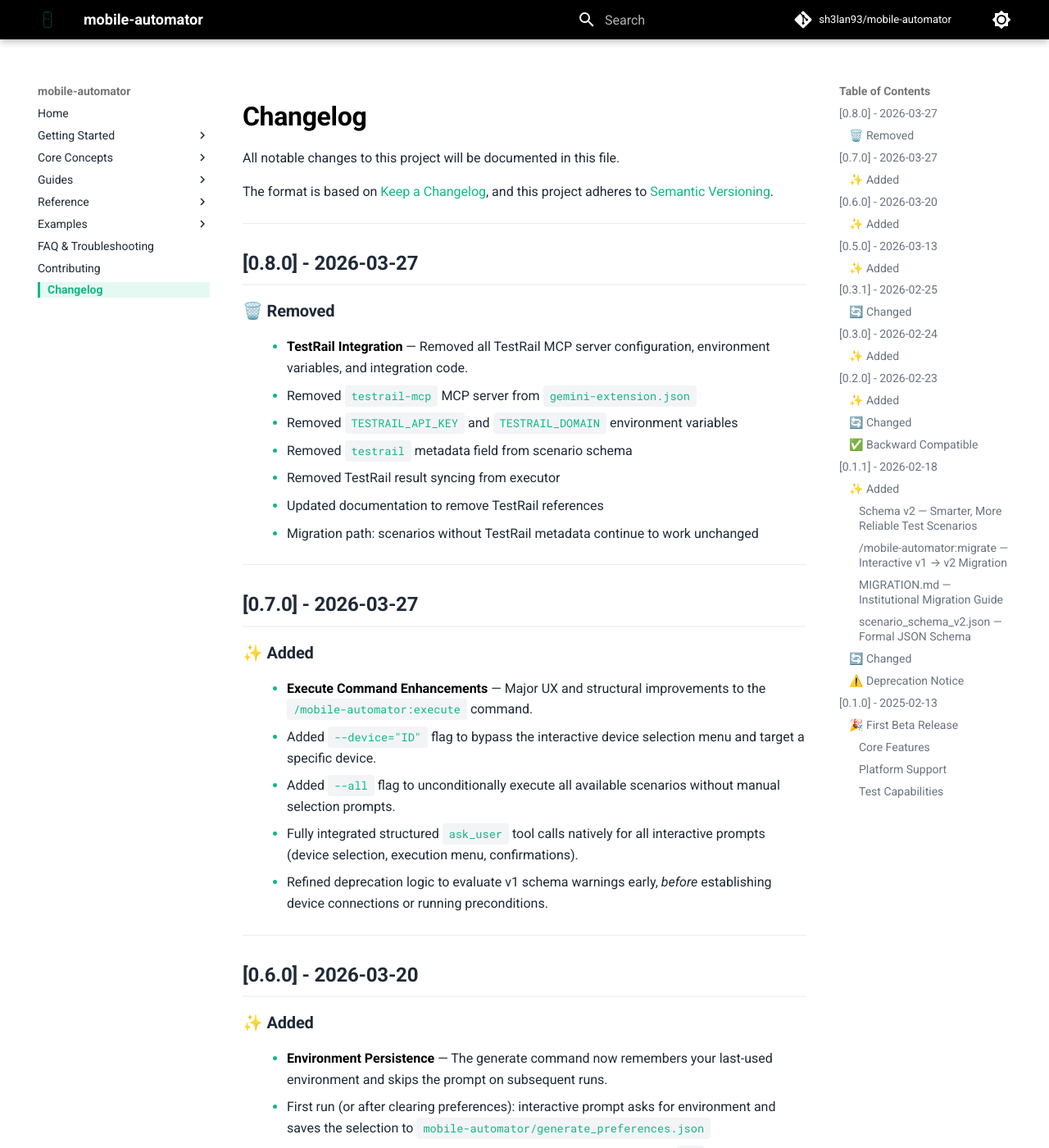
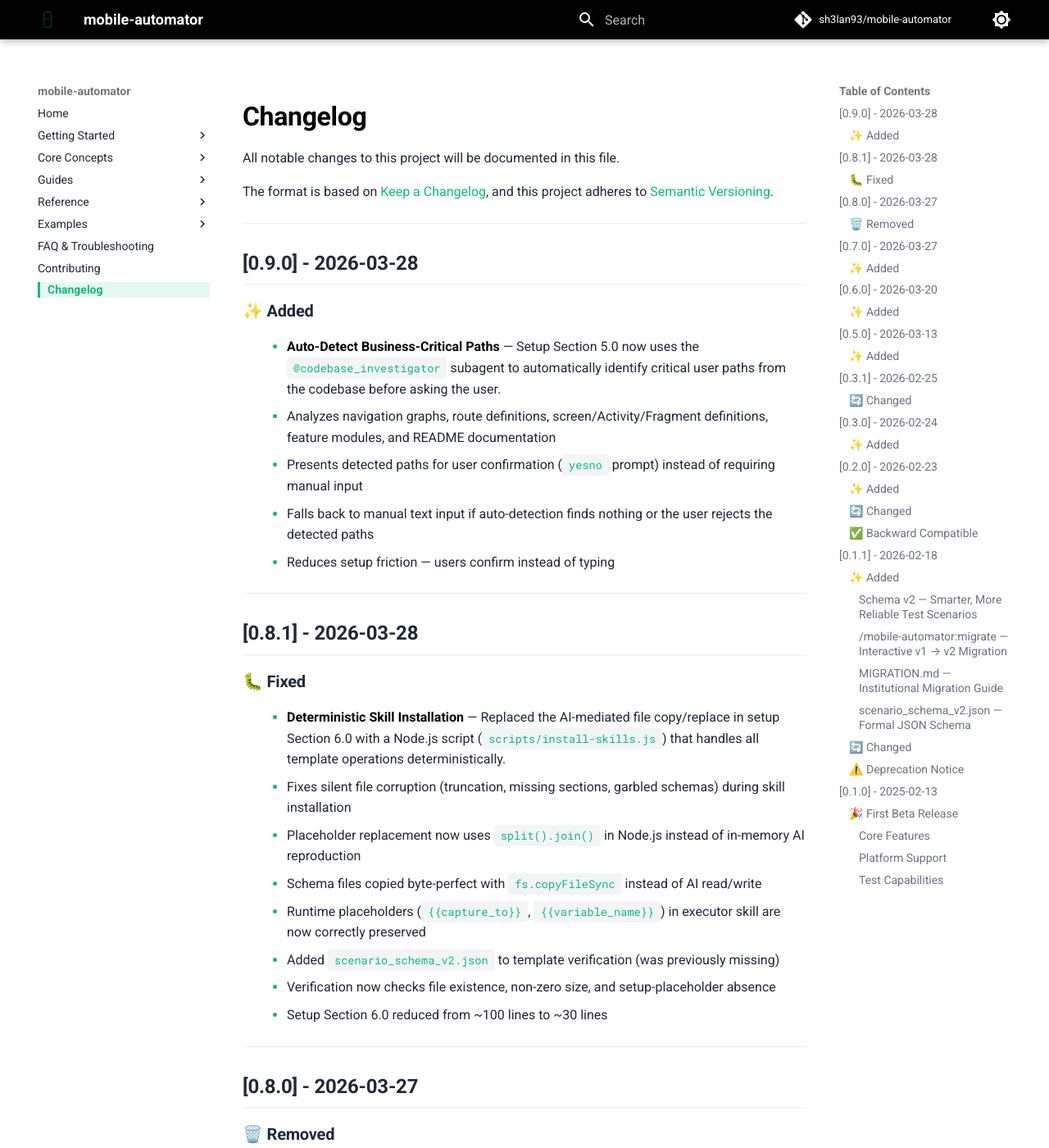
Before and after one commit to sh3lan93/mobile-automator, an MkDocs documentation site: the page built from docs/changelog.md, in a window 1280 px wide and 1400 px high. Shown: the whole window at 82% size. Built offline with MkDocs 1.6.1 and Material for MkDocs 9.7.7, drawn with Linux system fonts in a browser that asks for light colours; comment, search, counter and statistics services are not loaded.

Commit message:
feat: Add auto-detection for business-critical paths and fix: Replace AI-mediated skill installation with a deterministic Node.js script.

```diff
--- a/docs/changelog.md
+++ b/docs/changelog.md
@@ -8,6 +8,33 @@ All notable changes to this project will be documented in this file.
 
 The format is based on [Keep a Changelog](https://keepachangelog.com/en/1.0.0/),
 and this project adheres to [Semantic Versioning](https://semver.org/spec/v2.0.0.html).
+
+---
+
+## [0.9.0] - 2026-03-28
+
+### ✨ Added
+
+- **Auto-Detect Business-Critical Paths** — Setup Section 5.0 now uses the `@codebase_investigator` subagent to automatically identify critical user paths from the codebase before asking the user.
+  - Analyzes navigation graphs, route definitions, screen/Activity/Fragment definitions, feature modules, and README documentation
+  - Presents detected paths for user confirmation (`yesno` prompt) instead of requiring manual input
+  - Falls back to manual text input if auto-detection finds nothing or the user rejects the detected paths
+  - Reduces setup friction — users confirm instead of typing
+
+---
+
+## [0.8.1] - 2026-03-28
+
+### 🐛 Fixed
+
+- **Deterministic Skill Installation** — Replaced the AI-mediated file copy/replace in setup Section 6.0 with a Node.js script (`scripts/install-skills.js`) that handles all template operations deterministically.
+  - Fixes silent file corruption (truncation, missing sections, garbled schemas) during skill installation
+  - Placeholder replacement now uses `split().join()` in Node.js instead of in-memory AI reproduction
+  - Schema files copied byte-perfect with `fs.copyFileSync` instead of AI read/write
+  - Runtime placeholders (`{{capture_to}}`, `{{variable_name}}`) in executor skill are now correctly preserved
+  - Added `scenario_schema_v2.json` to template verification (was previously missing)
+  - Verification now checks file existence, non-zero size, and setup-placeholder absence
+  - Setup Section 6.0 reduced from ~100 lines to ~30 lines
 
 ---
 
--- a/gemini-extension.json
+++ b/gemini-extension.json
@@ -1,6 +1,6 @@
 {
   "name": "mobile-automator",
-  "version": "0.8.1",
+  "version": "0.9.0",
   "description": "Mobile QA automation with test generation and execution using mobile-mcp",
   "author": "Mohamed Shalan",
   "repository": "https://github.com/sh3lan93/mobile-automator",
```
Also changed, not shown: CHANGELOG.md (+13 -1 lines), docs/guides/setup.md (+8 -4 lines), 1 other file.
